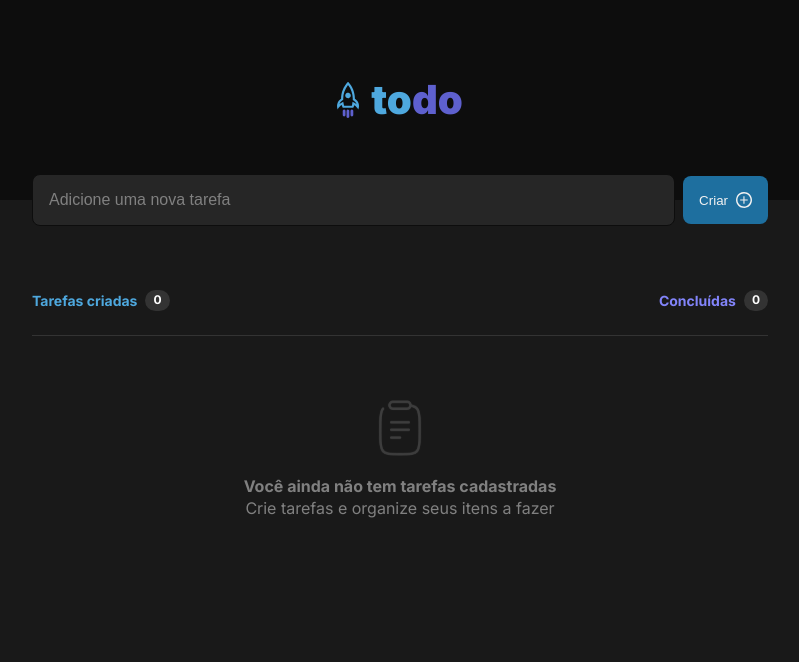
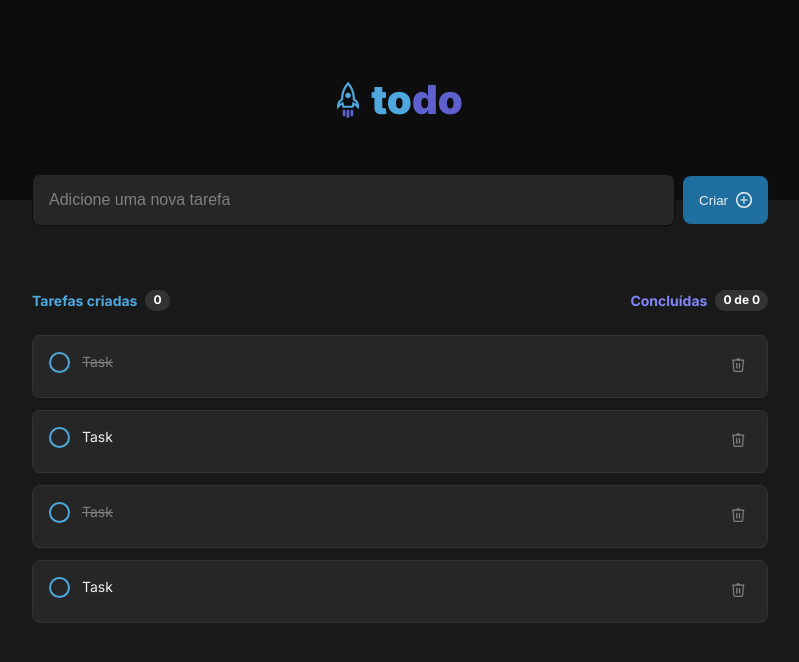
Before and after one commit to hanyelC/react-todo, a React (Vite) app: page / in a window 1280 px wide. Shown: the top 662 px of the page, without its empty margins (240-1039 px from the left). Built offline with nearby package versions, Linux system fonts and the light colour scheme.

Commit message:
feat: create task component

```diff
--- a/src/components/App/index.tsx
+++ b/src/components/App/index.tsx
@@ -1,6 +1,7 @@
 import { CreateButton } from '../CreateButton';
 import { Header } from '../Header';
 import { Input } from '../Input';
+import { Task } from '../Task';
 import { TasksPlaceholder } from '../TasksPlaceholder';
 import styles from './styles.module.css';
 
@@ -21,10 +22,16 @@ export function App() {
             </div>
             <div>
               <span>Concluídas</span>
-              <span className={styles.counter}>0</span>
+              <span className={styles.counter}>0 de 0</span>
             </div>
           </div>
-          <TasksPlaceholder />
+          {/* <TasksPlaceholder /> */}
+          <div className={styles['tasks-list']}>
+            <Task done />
+            <Task />
+            <Task done />
+            <Task />
+          </div>
         </div>
       </main>
     </div>
--- a/src/components/App/styles.module.css
+++ b/src/components/App/styles.module.css
@@ -53,3 +53,9 @@
   font-size: 1.2rem;
   font-weight: 700;
 }
+
+.tasks-list {
+  display: flex;
+  flex-direction: column;
+  gap: 1.2rem;
+}
--- a/src/components/Task/index.tsx
+++ b/src/components/Task/index.tsx
@@ -1 +1,17 @@
-import styles from './styles.module.css'
+import { Checkbox } from '../Checkbox';
+import { DeleteButton } from '../DeleteButton';
+import styles from './styles.module.css';
+
+interface Props {
+  done?: boolean;
+}
+
+export function Task({ done = false }: Props) {
+  return (
+    <div className={`${styles.task} ${done ? styles['task-done'] : ''}`}>
+      <Checkbox />
+      <span>Task</span>
+      <DeleteButton />
+    </div>
+  );
+}
--- a/src/components/Task/styles.module.css
+++ b/src/components/Task/styles.module.css
@@ -0,0 +1,22 @@
+.task {
+  background-color: var(--gray-500);
+  padding: 1.6rem;
+  border-radius: 8px;
+  border: 1px solid var(--gray-400);
+  font-size: 1.4rem;
+  font-weight: 400;
+  color: var(--gray-100);
+
+  display: flex;
+  align-items: flex-start;
+  gap: 1.2rem;
+}
+
+.task > span {
+  width: 100%;
+}
+
+.task-done {
+  color: var(--gray-300);
+  text-decoration: line-through;
+}
```
